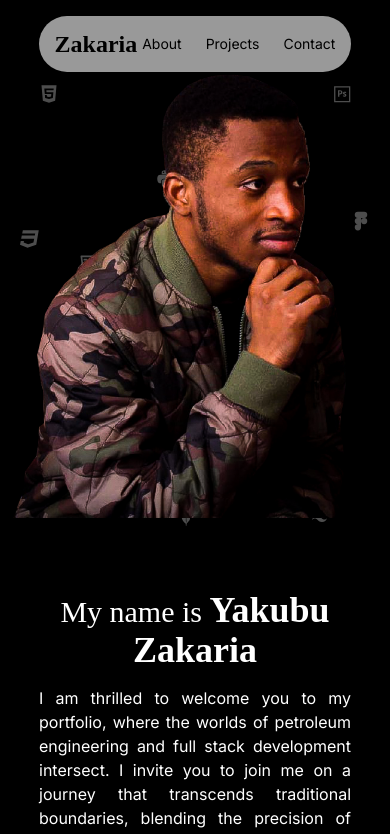
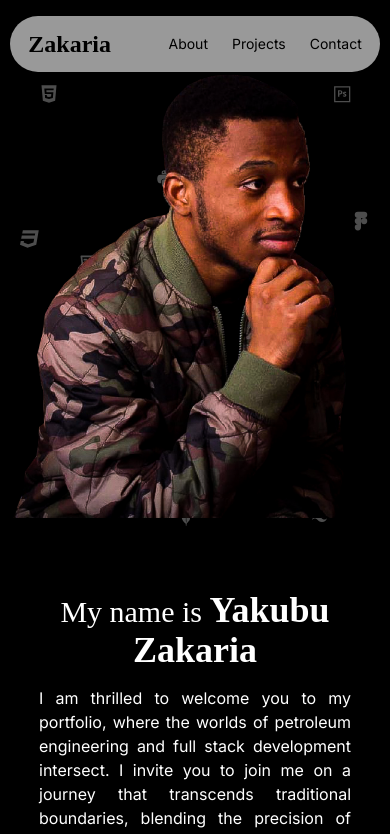
Before and after one commit to zakjak/portfolio, a Next.js app: page / in a window 390 px wide. Shown: the top 834 px of the page. Built offline with nearby package versions, Linux system fonts and the light colour scheme; a web font is replaced by a local one.

Commit message:
media query for navbar

```diff
--- a/components/Navbar.js
+++ b/components/Navbar.js
@@ -35,7 +35,7 @@ const Navbar = () => {
 
   return (
     <nav className='fixed z-[999] h-14 w-full mt-4'>
-      <div className='backdrop-blur-[15px] bg-navbar w-[80%] mx-auto rounded-full h-full flex items-center justify-center'>
+      <div className='backdrop-blur-[15px] bg-navbar w-[95%] md:w-[80%] mx-auto rounded-full h-full flex items-center justify-center'>
         <div className={`w-[90%] mx-auto ${pathname === '/about' ? '' : 'flex items-center justify-between'}`}>
             <div className={`${pathname === '/about' ? 'flex text-4xl justify-between items-center' : 'text-2xl font-bold'}`}>
                 <div onClick={() => handleHome('/')} className='logo cursor-pointer'>Zakaria</div>
```
